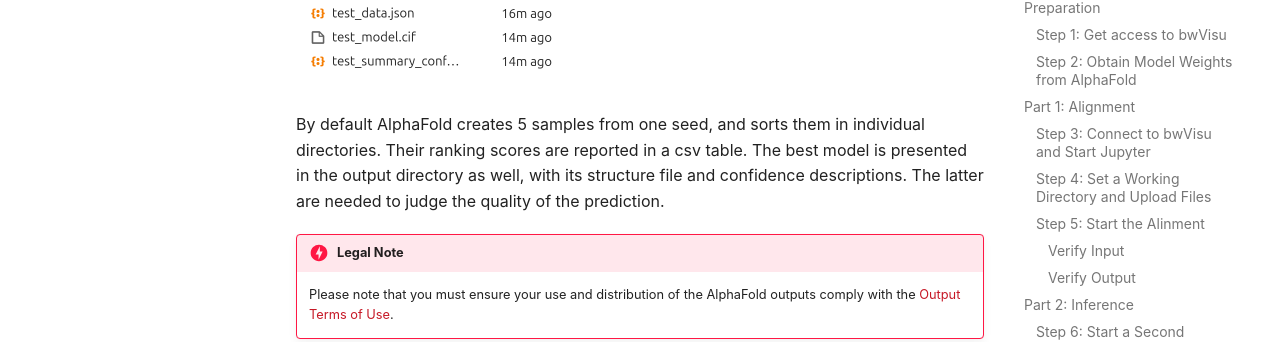
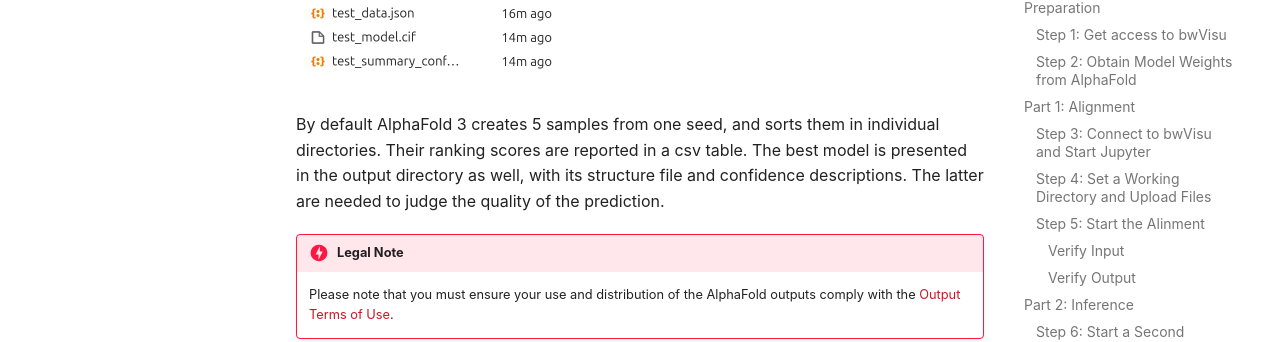
Before and after one commit to ssciwr/BioStructureHub, an MkDocs documentation site: the page built from docs/tutorials/tutorial_AF3_bwVisu.md, in a window 1280 px wide and 900 px high, scrolled down 5525 px. Shown: the part 146-488 px from the top of the window. Built offline with MkDocs 1.6.1 and Material for MkDocs 9.7.7, drawn with Linux system fonts in a browser that asks for light colours; comment, search, counter and statistics services are not loaded; some of the changed text lies outside the part shown.

Commit message:
more renaming AF3

```diff
--- a/docs/tutorials/tutorial_AF3_bwVisu.md
+++ b/docs/tutorials/tutorial_AF3_bwVisu.md
@@ -1,6 +1,6 @@
 # AlphaFold 3 on bwVisu
 
-Welcome to the AlphaFold Tutorial for bwVisu!
+Welcome to the AlphaFold 3 Tutorial for bwVisu!
 
 This tutorial will guide you through running <a href="https://github.com/google-deepmind/alphafold3" target="_blank" rel="noopener">AlphaFold 3</a> on bwVisu. Please follow these steps carefully. Any feedback on the tutorial is welcome! Feel free to [contact us](../contact.md)!
 
@@ -18,7 +18,7 @@ For technical questions regarding the high performance cluster, see <a href="htt
 
 ### Step 2: Obtain Model Weights from AlphaFold
 
-Each user needs to individually obtain the model weights for AlphaFold3. Download the model weights from AlphaFold using this form:
+Each user needs to individually obtain the model weights for AlphaFold 3. Download the model weights from AlphaFold using this form:
 
 <a href="https://forms.gle/svvpY4u2jsHEwWYS6" target="_blank" rel="noopener">https://forms.gle/svvpY4u2jsHEwWYS6</a>
 
@@ -26,7 +26,7 @@ Note that this can take up to a few days!
 
 !!! danger  "Legal Note"
 
-    Please note that your use of AlphaFold is subject to the terms and conditions outlined in the <a href="https://github.com/google-deepmind/alphafold3/blob/main/WEIGHTS_TERMS_OF_USE.md" target="_blank" rel="noopener">https://github.com/google-deepmind/alphafold3/blob/main/WEIGHTS_TERMS_OF_USE.md</a>. You are responsible for ensuring you comply with these terms.
+    Please note that your use of AlphaFold 3 is subject to the terms and conditions outlined in the <a href="https://github.com/google-deepmind/alphafold3/blob/main/WEIGHTS_TERMS_OF_USE.md" target="_blank" rel="noopener">https://github.com/google-deepmind/alphafold3/blob/main/WEIGHTS_TERMS_OF_USE.md</a>. You are responsible for ensuring you comply with these terms.
 
 ## Part 1: Alignment
 
@@ -53,7 +53,7 @@ Next all required files need to be uploaded. This includes the notebooks from ou
 
 ![Screenshot](../images/tutorial/bwVisu_upload.png){: .invertable style="height:111px;width:444px"}
 
-Note that the AlphaFold parameter file is zipped as `af3.bin.zst`. Unpack the file to obtain `af3.bin`. This file then needs to be uploaded to a directory in your working directory, such as `/af3models`.
+Note that the AlphaFold 3 parameter file is zipped as `af3.bin.zst`. Unpack the file to obtain `af3.bin`. This file then needs to be uploaded to a directory in your working directory, such as `/af3models`.
 
 ![Screenshot](../images/tutorial/bwVisu_Afold_params.png){: .invertable style="height:95px;width:268px"}
 
@@ -118,7 +118,7 @@ You should see the AlphaFold output files:
 
 ![Screenshot](../images/tutorial/bwVisu_Afold_GPU_output.png){:.invertable  style="height:335px;width:268px"}
 
-By default AlphaFold creates 5 samples from one seed, and sorts them in individual directories. Their ranking scores are reported in a csv table.
+By default AlphaFold 3 creates 5 samples from one seed, and sorts them in individual directories. Their ranking scores are reported in a csv table.
 The best model is presented in the output directory as well, with its structure file and confidence descriptions. The latter are needed to judge the quality of the prediction.
 
 
@@ -147,7 +147,7 @@ Open `Afold_Confidence_Levels.ipynb` and select the `afold3` kernel. You can ver
 
 After this, the analysis should run without any errors. Explanations of the output are provided in the notebook.
 
-To visualize your predicted structures, download them to your computer and open the files with programs such as <a href="https://pymol.org/" target="_blank" rel="noopener">Pymol</a> or <a href="https://www.cgl.ucsf.edu/chimerax/" target="_blank" rel="noopener">ChimeraX</a>. To visualize the pLDDT in "classic" AlphaFold colors, use <a href="https://kpwulab.com/2023/03/09/color-alphafold2s-plddt/" target="_blank" rel="noopener">this</a> quick tutorial. This allows to visualize more and less confident areas of the predicted structure.
+To visualize your predicted structures, download them to your computer and open the files with programs such as <a href="https://pymol.org/" target="_blank" rel="noopener">Pymol</a> or <a href="https://www.cgl.ucsf.edu/chimerax/" target="_blank" rel="noopener">ChimeraX</a>. To visualize the pLDDT in "classic" AlphaFold 2 colors, use <a href="https://kpwulab.com/2023/03/09/color-alphafold2s-plddt/" target="_blank" rel="noopener">this</a> quick tutorial. This allows to visualize more and less confident areas of the predicted structure.
 
 You can also further analyze the structure using the Swissmodel Structure Assessent server:
 <a href="https://swissmodel.expasy.org/assess" target="_blank" rel="noopener">https://swissmodel.expasy.org/assess</a>
```
